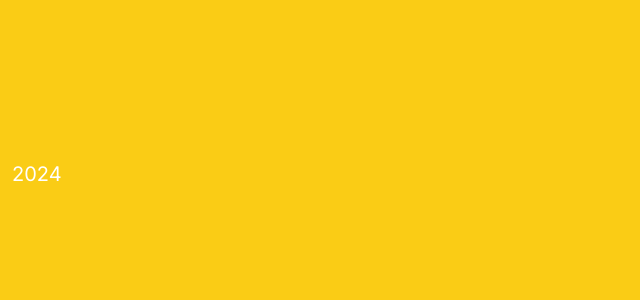
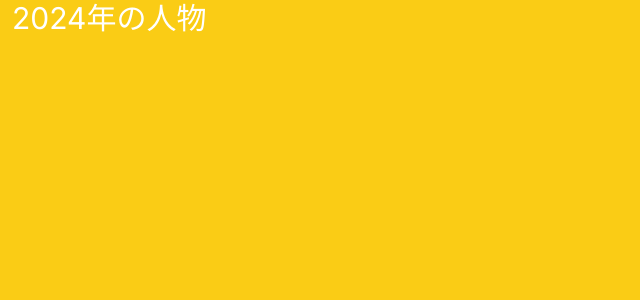
Before and after one commit to phihash/Day, a Next.js app: page /person/2024 in a window 1280 px wide. Shown: the top 300 px of the page, without its empty margins (0-640 px from the left). Built offline with nearby package versions, Linux system fonts and the light colour scheme; a web font is replaced by a local one.

Commit message:
人物ページ編集

```diff
--- a/app/person/[year]/page.tsx
+++ b/app/person/[year]/page.tsx
@@ -4,14 +4,14 @@ import { Metadata } from "next";
 export async function generateMetadata({ params }: { params: { year: string } }): Promise<Metadata> {
   const { year } = params;
   return {
-    metadataBase: new URL("https://day-rosy.vercel.app/"),
+    metadataBase: new URL(`https://day-rosy.vercel.app/person/${year}`),
     title: `${year}年`,
     description: `${year}年のページ`,
     openGraph: {
       title: `${year}年`,
     description: `${year}年のページ`,
-      url: "https://day-rosy.vercel.app/",
-      siteName: `${year}年`,
+      url: `https://day-rosy.vercel.app/person/${year}`,
+      siteName: `${year}年の人物`,
       locale: "ja_JP",
       type: "website",
       images: [
@@ -28,7 +28,7 @@ export async function generateMetadata({ params }: { params: { year: string } })
       {
         rel: "apple-touch-icon",
         sizes: "180x180",
-        url: "/public/icon.png",
+        url: "../../../public/icon.png",
       },
     ],
   };
@@ -37,13 +37,9 @@ export async function generateMetadata({ params }: { params: { year: string } })
 
 const YearPage = ({ params }: { params: {year :string} }) => {
   const { year } = params;
-  console.log(params);
   return (
-    <div className="bg-yellow-400 h-screen text-xl text-white px-3">
-      <div
-        className={`pt-12 leading-loose pb-28 font-semibold ${noto_sans_jp.className} `}
-      />
-      {year}
+    <div className="bg-yellow-400 h-screen text-3xl text-white px-3">
+      {year}年の人物
     </div>
   );
 }
```
